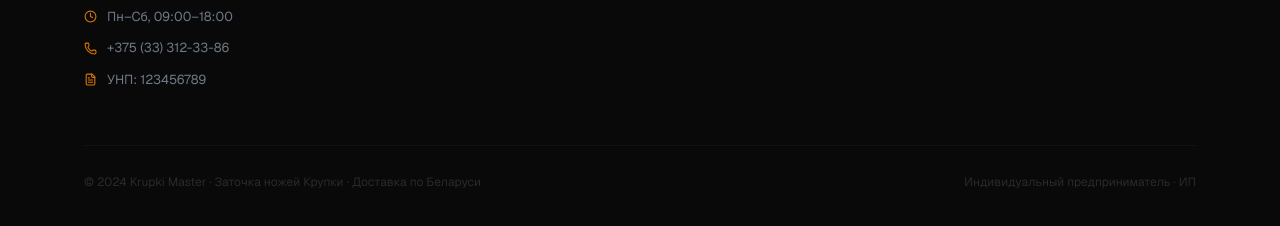
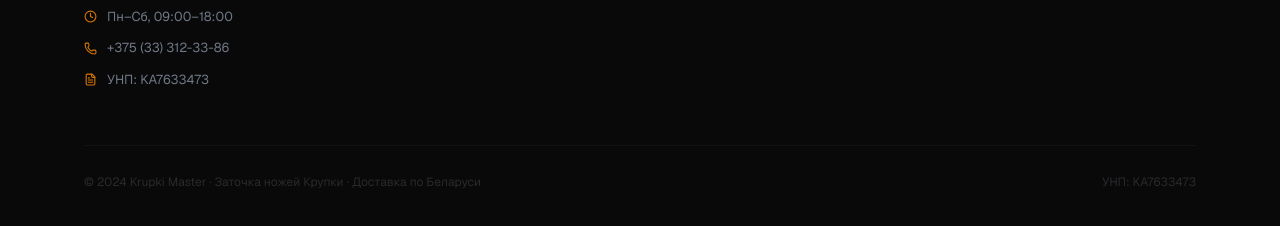
Before and after one commit to rahunak/krupki-master.by, a Next.js app: page / in a window 1280 px wide. Shown: the part 3632-3858 px from the top of the page. Built offline with nearby package versions, Linux system fonts and the light colour scheme; no server answers.

Commit message:
feat: UNP updated

```diff
--- a/components/footer/Footer.tsx
+++ b/components/footer/Footer.tsx
@@ -39,7 +39,7 @@ export default function Footer() {
               </a>
               <p className="flex items-center gap-2.5 text-[13px] text-[#6E7886]">
                 <FileText size={13} className="text-[#D97706] shrink-0" aria-hidden="true" />
-                УНП:&nbsp;123456789
+                УНП:&nbsp;KA7633473
               </p>
             </address>
           </div>
@@ -91,7 +91,7 @@ export default function Footer() {
           <p className="text-[#2A2A2E] text-xs">
             © 2024 Krupki Master · Заточка ножей Крупки · Доставка по Беларуси
           </p>
-          <p className="text-[#2A2A2E] text-xs">Индивидуальный предприниматель · ИП</p>
+          <p className="text-[#2A2A2E] text-xs">УНП:&nbsp;KA7633473</p>
         </div>
       </div>
     </footer>
```
Also changed, not shown: public/llms.txt.
